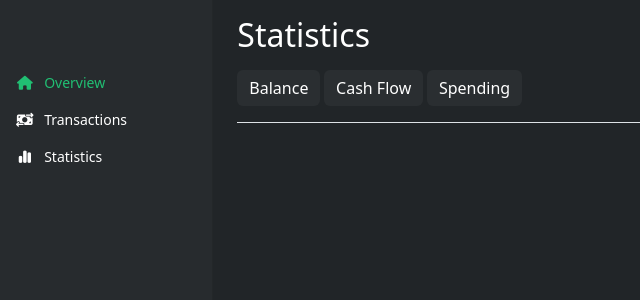
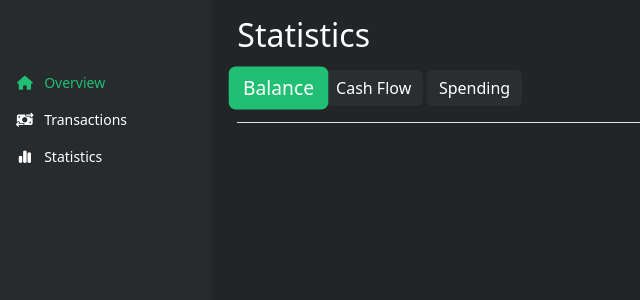
Before and after one commit to RomeoEncinares/Expense-Tracker, a Django app: page /statistics in a window 1280 px wide, with the pointer over the restyled element. Shown: the top 300 px of the page, without its empty margins (0-640 px from the left). Run offline with Django 4.2, Linux system fonts and the light colour scheme; a user stored in the database is signed in; some libraries are stand-ins or nearby versions.

Commit message:
Add button box hover effect

```diff
--- a/static/css/statistics_style.css
+++ b/static/css/statistics_style.css
@@ -2,3 +2,9 @@
     background-color: #2a2e31 !important;
     border: #2a2e31;
 }
+
+.button-box .btn-primary:hover{
+    background-color: #21bf73 !important;
+    border: #21bf73;
+    transform: scale(1.2);
+}
```
